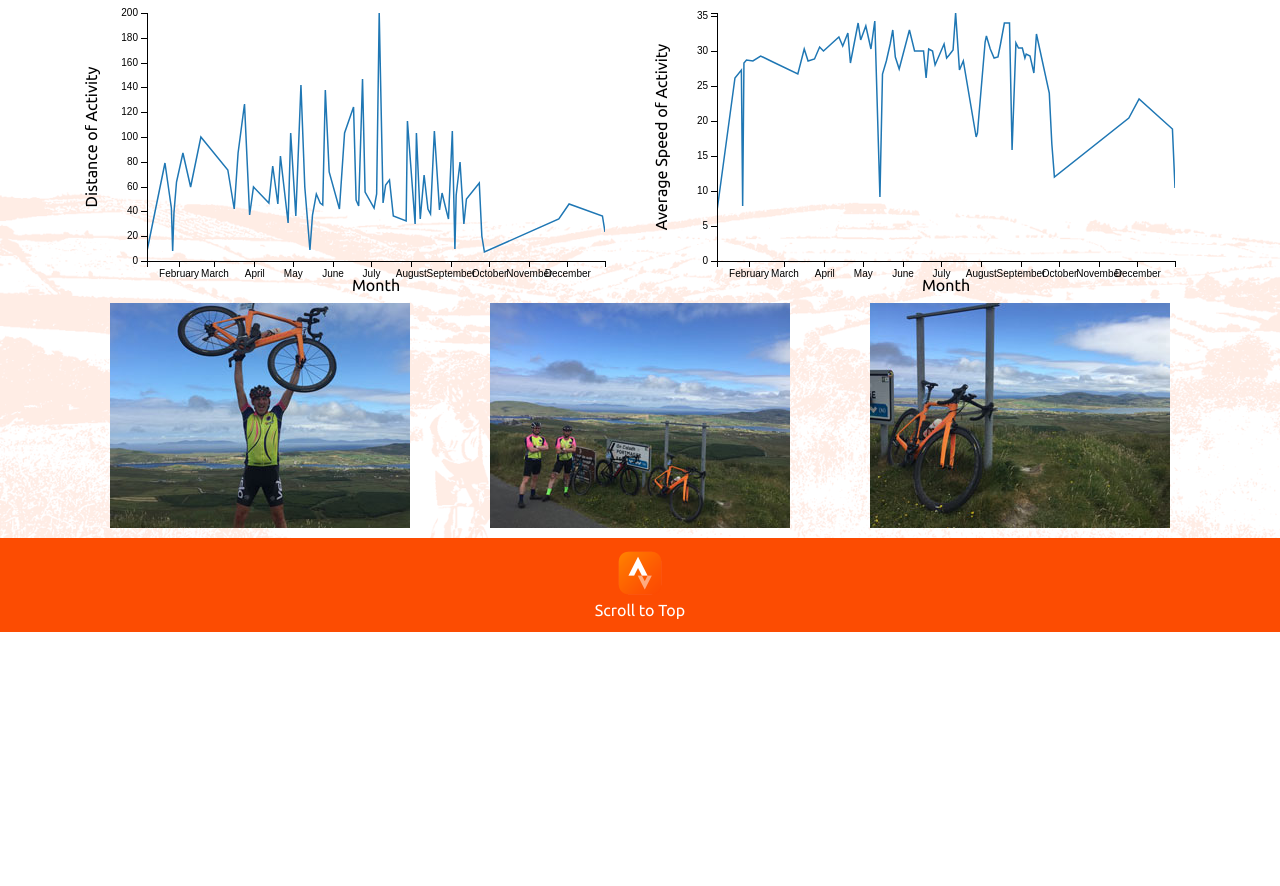
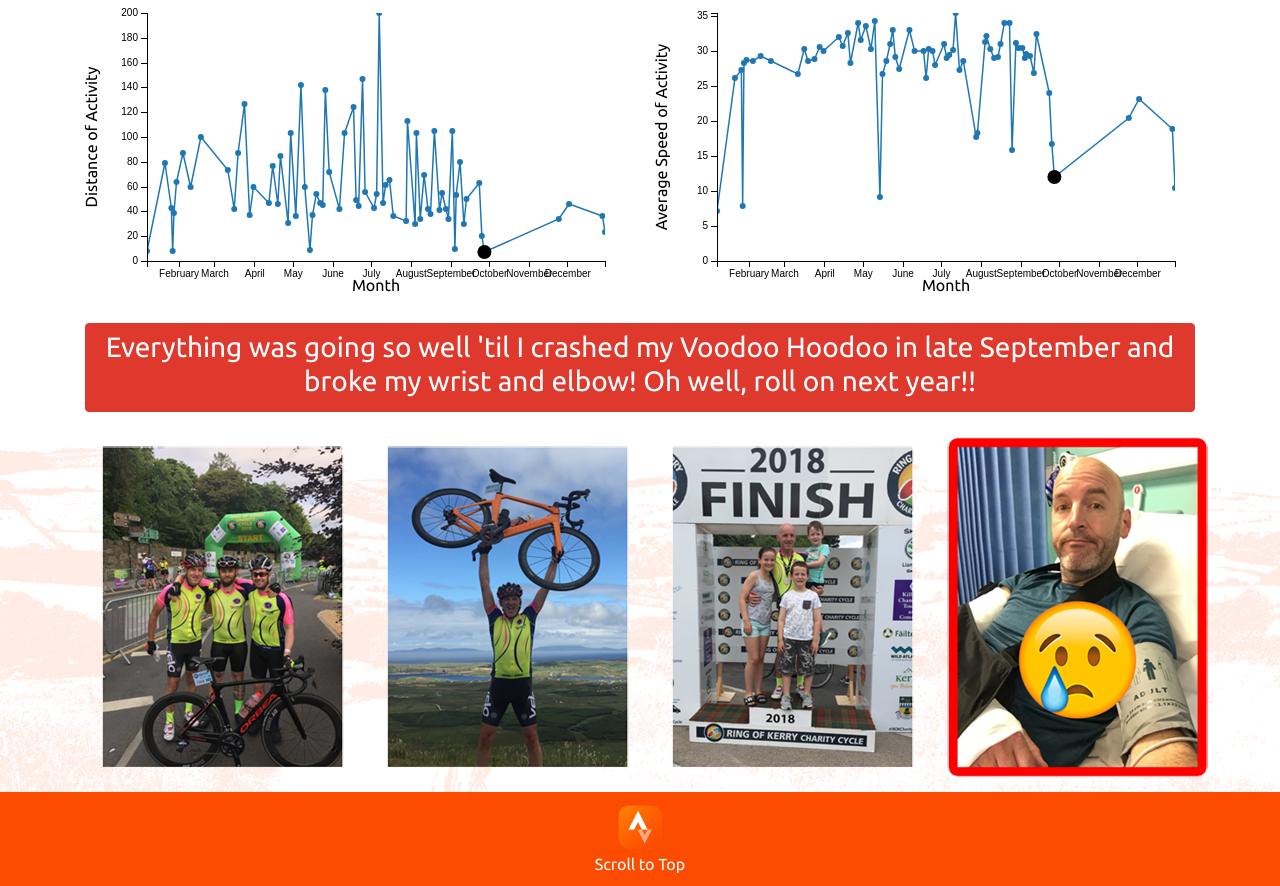
Before and after one commit to barra1212/college-project-dashboard-strava, a plain HTML site: page index.html in a window 1280 px wide. Shown: the part 1759-2645 px from the top of the page. Before the commit the page ends 2391 px from the top, so only its background shows below. Drawn offline with nearby package versions, Linux system fonts and the light colour scheme.

Commit message:
Final styling of line charts and images

```diff
--- a/assets/css/style.css
+++ b/assets/css/style.css
@@ -61,3 +61,32 @@ video {
 .navbar-collapse.collapse.in {
   display: block!important;
 }
+
+#accident {
+    margin: 20px 0px 20px 0px;
+}
+
+circle.dot {
+    fill-opacity: 100 !important;
+    r: 3 !important;
+}
+
+#distance > svg > g > g.chart-body > g.dc-tooltip-list > g > circle:nth-child(69) {
+    fill: black !important;
+    fill-opacity: 100 !important;
+    r: 7 !important;
+}
+
+#average > svg > g > g.chart-body > g.dc-tooltip-list > g > circle:nth-child(69) {
+    fill: black !important;
+    fill-opacity: 100 !important;
+    r: 7 !important;
+}
+
+#distance > svg > g > g.chart-body > g.dc-tooltip-list > g > circle:nth-child(69):hover {
+    fill: #ff0000 !important;
+}
+
+#average > svg > g > g.chart-body > g.dc-tooltip-list > g > circle:nth-child(69):hover {
+    fill: #ff0000 !important;
+}
--- a/assets/js/barry.strava.js
+++ b/assets/js/barry.strava.js
@@ -164,7 +164,8 @@ function show_activity_distances(ndx) {
         .x(d3.time.scale().domain([minDate,maxDate]))
         .yAxisLabel("Distance of Activity")
         .xAxisLabel("Month")
-        .yAxis().ticks(10)
+        .brushOn(false)
+        .yAxis().ticks(10);
 }
 
 function show_average_speed(ndx) {
@@ -183,5 +184,6 @@ function show_average_speed(ndx) {
         .x(d3.time.scale().domain([minDate,maxDate]))
         .yAxisLabel("Average Speed of Activity")
         .xAxisLabel("Month")
+        .brushOn(false)
         .yAxis().ticks(10);
 }
--- a/index.html
+++ b/index.html
@@ -156,18 +156,30 @@
 
 	</section>
 
-	<section class="row responsive">
+	<section id="accident" class="row">
 
-	    <div id="picture" class="center">
-			<img src="images/rok-image-1.jpg">
+	    <div class="btn btn-danger center col-xs-12 col-sm-12 col-md-12 col-lg-12">
+			<h3 align="center">Everything was going so well 'til I crashed my Voodoo Hoodoo in late September and broke my wrist and elbow! Oh well, roll on next year!!</h3>
         </div>
 
-	    <div id="picture" class="center">
-			<img src="images/rok-image-2.jpg">
+	</section>
+
+	<section id="pictures" class="row">
+
+	    <div class="img-fluid col-xs-6 col-sm-6 col-md-6 col-lg-3">
+			<img src="images/cycling-image1.png">
         </div>
 
-	    <div id="picture" class="center">
-			<img src="images/rok-image-3.jpg">
+	    <div class="img-fluid col-xs-6 col-sm-6 col-md-6 col-lg-3">
+			<img src="images/cycling-image2.png">
+        </div>
+
+	    <div class="img-fluid col-xs-6 col-sm-6 col-md-6 col-lg-3">
+			<img src="images/cycling-image3.png">
+        </div>
+
+	    <div class="img-fluid col-xs-6 col-sm-6 col-md-6 col-lg-3">
+			<img src="images/cycling-image4.png">
         </div>
 
 	</section>
```
Also changed, not shown: images/cycling-image1.png (added), images/cycling-image2.png (added), images/cycling-image3.png (added), images/cycling-image4.png (added), images/rok-image-1.jpg (deleted), images/rok-image-2.jpg (deleted), images/rok-image-3.jpg (deleted).
